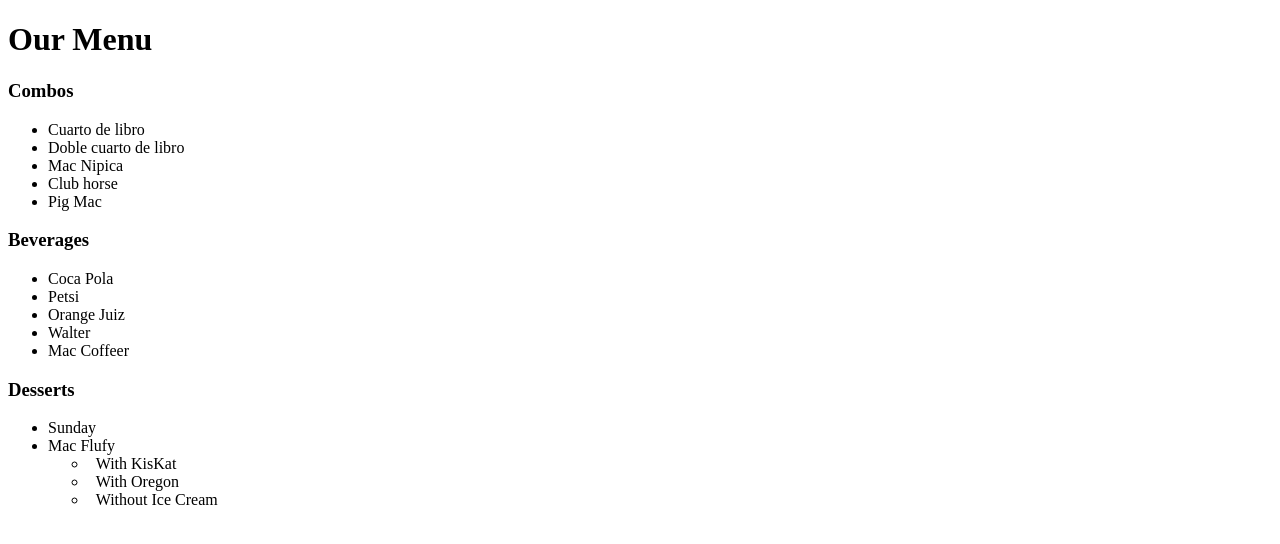
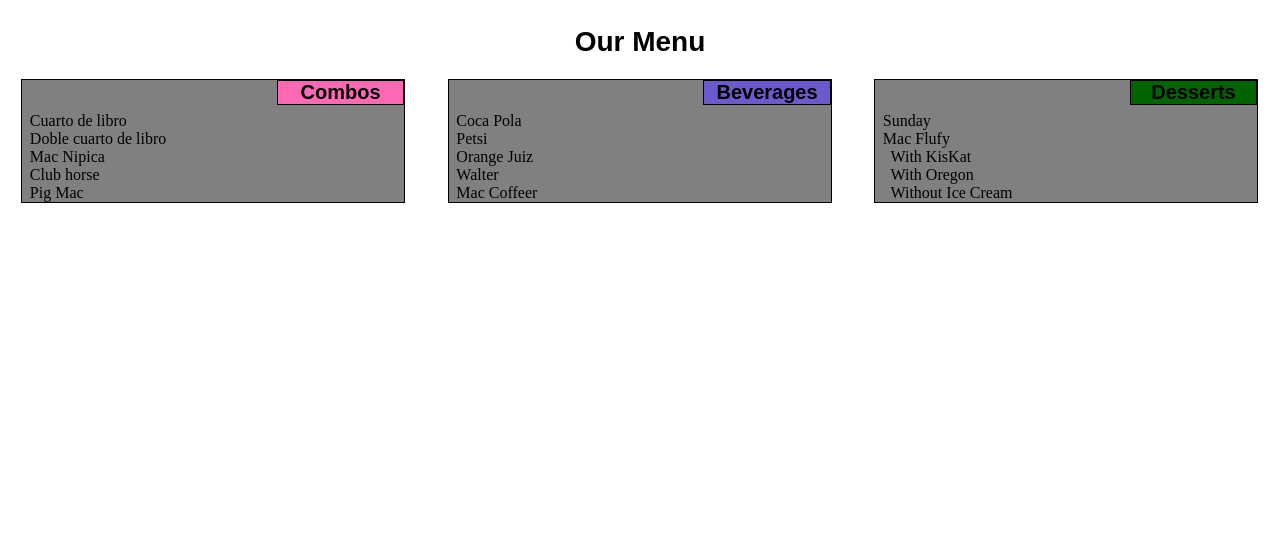
Before and after one commit to JonathanPereira7/Modulo-2, a plain HTML site: page Index.html in a window 1280 px wide. Drawn offline with Linux system fonts and the light colour scheme.

Commit message:
Update Index.html

```diff
--- a/Index.html
+++ b/Index.html
@@ -4,7 +4,7 @@
 	<meta charset="utf-8">
 	<meta http-equiv="X-UA-Compatible" content="IE-edge"> <!--Para que funcione en Internet Explorer-->
 	<meta name="viewport" content="width=device-width, initial-scale=1"> <!--Para que funcione a escala en celulares-->
-	<link rel="stylesheet" type="text/css" href="css/estilo3.css">
+	<link rel="stylesheet" type="text/css" href="css/estilo.css">
 	<title>Modulo 2</title>
 </head>
 <body>
```
